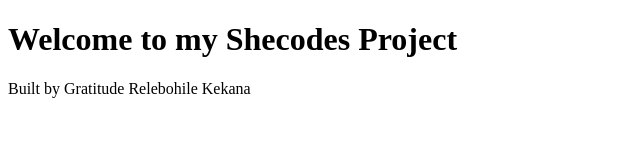
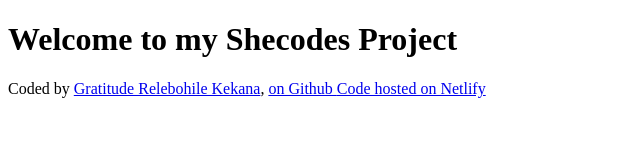
Before and after one commit to ReleKay/Shecodes-week7Project, a plain HTML site: page index.html in a window 1280 px wide. Shown: the whole page, without its empty margins (0-640 px from the left). Drawn offline with Linux system fonts and the light colour scheme.

Commit message:
Added links to the footer

```diff
--- a/index.html
+++ b/index.html
@@ -7,6 +7,17 @@
   </head>
   <body>
     <h1>Welcome to my Shecodes Project</h1>
-    <footer>Built by Gratitude Relebohile Kekana</footer>
+    <footer>
+      Coded by
+      <a href="https://github.com/ReleKay" target="blank">
+        Gratitude Relebohile Kekana</a
+      >,
+      <a href="https://github.com/ReleKay/Shecodes-week7Project" target="blank">
+        on Github
+      </a>
+      <a href="https://shecodes-week7-project.netlify.app/" target="blank"
+        >Code hosted on Netlify
+      </a>
+    </footer>
   </body>
 </html>
```
